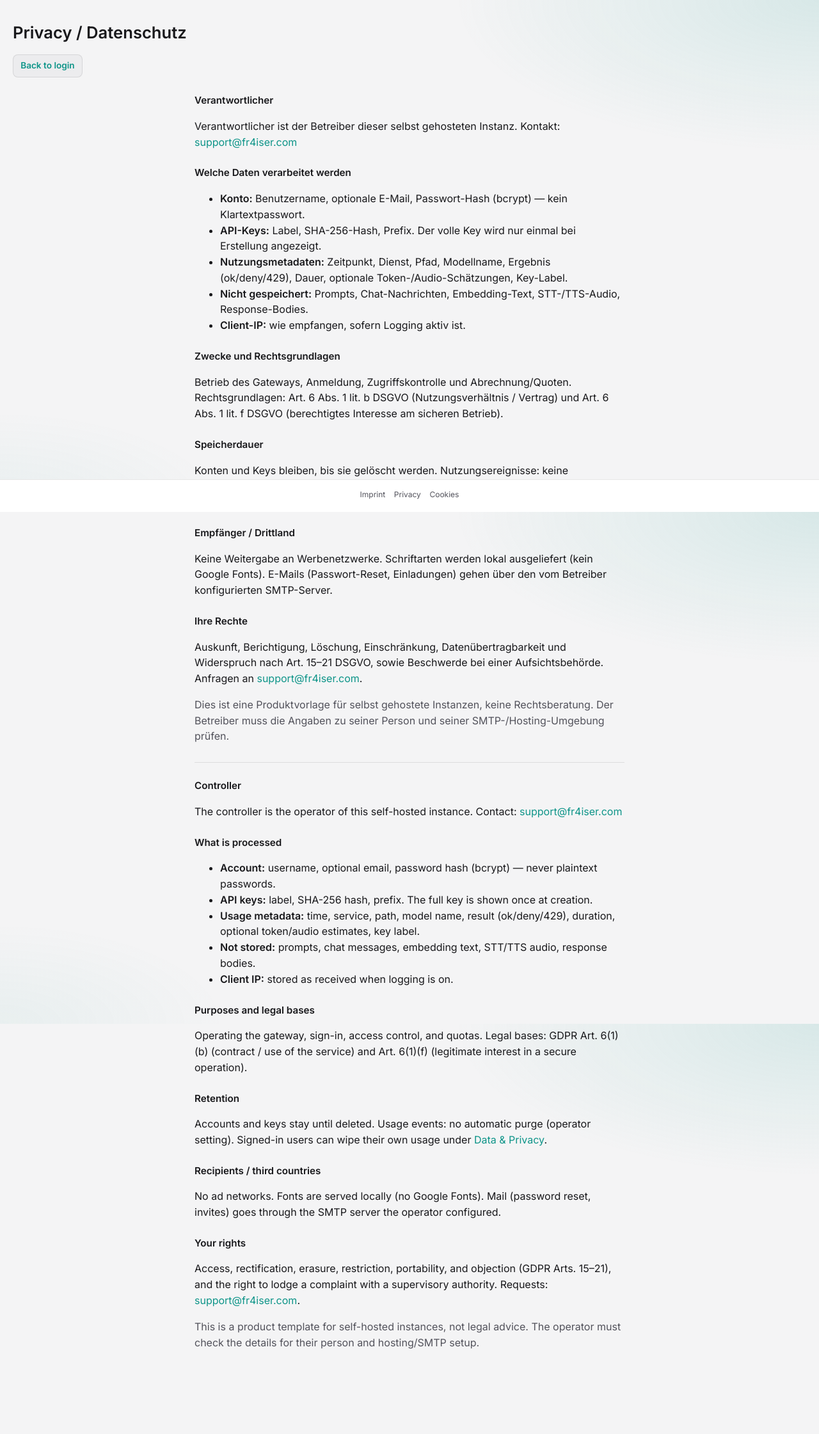
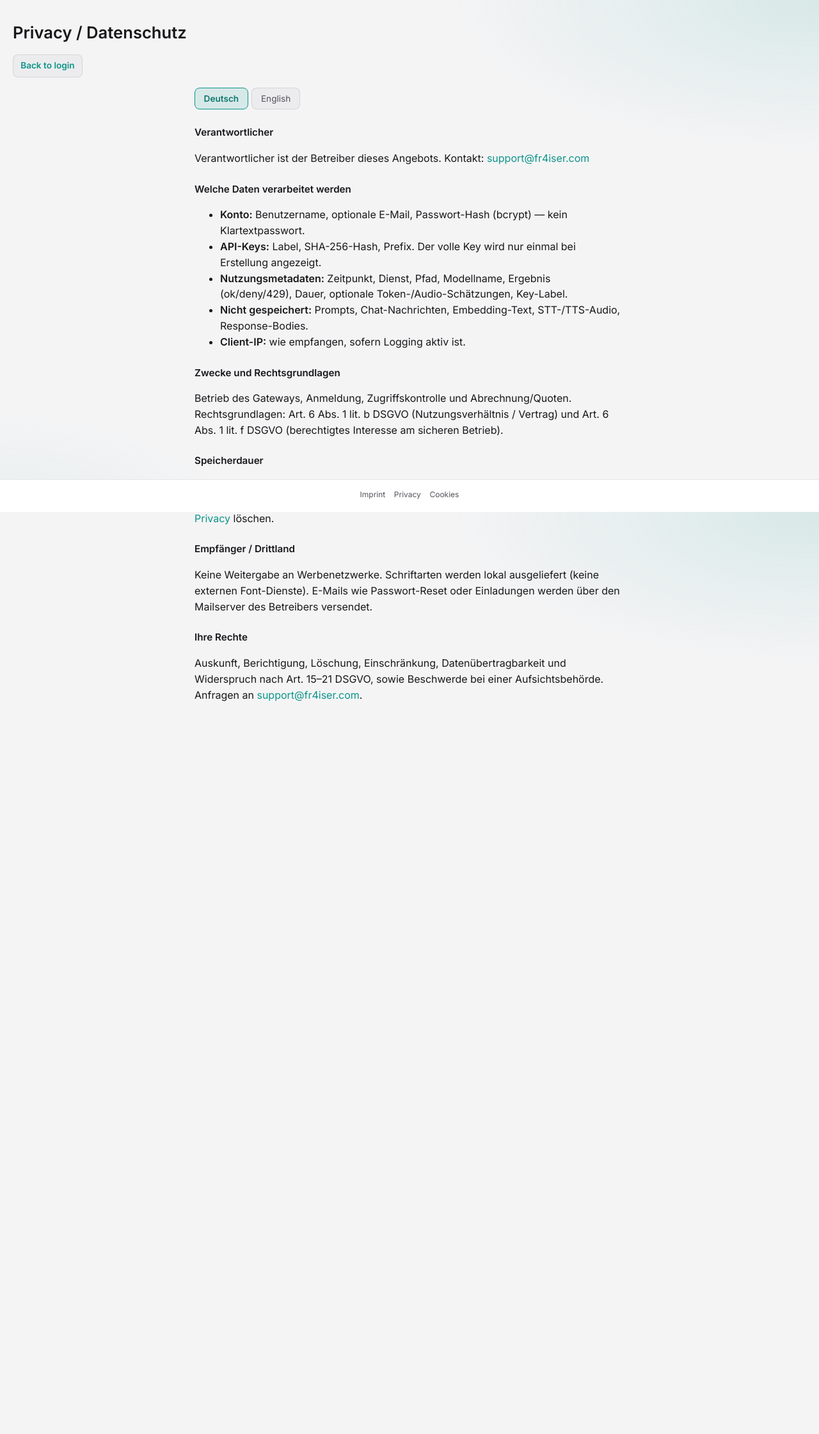
Before and after one commit to fr4iser90/LocalAI-GateWay, a FastAPI app: template app/admin/templates/legal_privacy.html in a window 1280 px wide. Shown: the whole page at 64% size. After the commit the page ends 1096 px from the top, so only its background shows below. Run offline with FastAPI, Linux system fonts and the light colour scheme; the template is opened without the code that fills it, so the values that code supplies are empty; parts of the project's set-up code (start-up, migrations or seed data) failed here and were passed over.

Commit message:
Implement language tabs for legal documents to enhance accessibility
- Added language selection tabs for legal documents (cookies, imprint, privacy) to allow users to switch between German and English.
- Updated styles in `style.css` to support the new tabbed interface and improve visual consistency.
- Refactored legal templates to incorporate language panels, ensuring content is displayed based on the selected language.

```diff
--- a/app/admin/static/style.css
+++ b/app/admin/static/style.css
@@ -1507,6 +1507,58 @@
   padding: 0.85rem 1rem 1.15rem;
   background: var(--bg-elev);
   border-top: 1px solid var(--border);
+}
+/* Language tabs on legal pages — pure CSS, no JS needed */
+.legal-lang-tabs {
+  display: flex;
+  gap: 0.35rem;
+  margin-bottom: 1.15rem;
+}
+.legal-doc > input[type="radio"] {
+  display: none;
+}
+.legal-lang-tabs label {
+  display: inline-flex;
+  align-items: center;
+  padding: 0.35rem 0.85rem;
+  border-radius: var(--radius-sm);
+  border: 1px solid var(--border);
+  background: var(--bg-soft);
+  color: var(--muted);
+  font-size: 0.85rem;
+  cursor: pointer;
+  user-select: none;
+  transition: border-color 0.1s, background 0.1s, color 0.1s;
+}
+.legal-lang-tabs label:hover {
+  border-color: var(--border-strong);
+  color: var(--text);
+}
+
+/* panels */
+#legal-lang-de-imprint:checked ~ .legal-lang-panels .legal-lang-panel--de,
+#legal-lang-de-privacy:checked  ~ .legal-lang-panels .legal-lang-panel--de,
+#legal-lang-de-cookies:checked  ~ .legal-lang-panels .legal-lang-panel--de,
+#legal-lang-en-imprint:checked ~ .legal-lang-panels .legal-lang-panel--en,
+#legal-lang-en-privacy:checked  ~ .legal-lang-panels .legal-lang-panel--en,
+#legal-lang-en-cookies:checked  ~ .legal-lang-panels .legal-lang-panel--en {
+  display: block;
+}
+/* active tab highlight */
+#legal-lang-de-imprint:checked ~ .legal-lang-tabs label[for="legal-lang-de-imprint"],
+#legal-lang-de-privacy:checked  ~ .legal-lang-tabs label[for="legal-lang-de-privacy"],
+#legal-lang-de-cookies:checked  ~ .legal-lang-tabs label[for="legal-lang-de-cookies"],
+#legal-lang-en-imprint:checked ~ .legal-lang-tabs label[for="legal-lang-en-imprint"],
+#legal-lang-en-privacy:checked  ~ .legal-lang-tabs label[for="legal-lang-en-privacy"],
+#legal-lang-en-cookies:checked  ~ .legal-lang-tabs label[for="legal-lang-en-cookies"] {
+  border-color: var(--accent);
+  background: var(--accent-soft);
+  color: var(--nav-active);
+  font-weight: 560;
+}
+.legal-lang-panel--de,
+.legal-lang-panel--en {
+  display: none;
 }
 .legal-doc {
   max-width: 42rem;
--- a/app/admin/templates/_legal_privacy_body.html
+++ b/app/admin/templates/_legal_privacy_body.html
@@ -1,4 +1,13 @@
 <div class="legal-doc">
+  <input type="radio" id="legal-lang-de-privacy" name="legal-lang-privacy" checked>
+  <input type="radio" id="legal-lang-en-privacy" name="legal-lang-privacy">
+  <div class="legal-lang-tabs">
+    <label for="legal-lang-de-privacy">Deutsch</label>
+    <label for="legal-lang-en-privacy">English</label>
+  </div>
+  <div class="legal-lang-panels">
+
+    <div class="legal-lang-panel--de">
       <h2>Verantwortlicher</h2>
       {% if operator.complete %}
       <p>
@@ -8,7 +17,7 @@
       </p>
       {% else %}
       <p>
-    Verantwortlicher ist der Betreiber dieser selbst gehosteten Instanz.
+        Verantwortlicher ist der Betreiber dieses Angebots.
         Kontakt: <a href="mailto:{{ operator.email }}">{{ operator.email }}</a>
       </p>
       {% endif %}
@@ -36,7 +45,7 @@
         {% if auth is defined and auth and auth.retention_days %}
         automatische Löschung nach {{ auth.retention_days }} Tagen.
         {% else %}
-    keine automatische Löschung (Betreiber-Einstellung).
+        keine automatische Löschung.
         {% endif %}
         Eingeloggte Nutzer können eigene Usage-Daten unter
         <a href="/privacy">Data &amp; Privacy</a> löschen.
@@ -45,8 +54,8 @@
       <h2>Empfänger / Drittland</h2>
       <p>
         Keine Weitergabe an Werbenetzwerke. Schriftarten werden lokal ausgeliefert
-    (kein Google Fonts). E-Mails (Passwort-Reset, Einladungen) gehen über den
-    vom Betreiber konfigurierten SMTP-Server.
+        (keine externen Font-Dienste). E-Mails wie Passwort-Reset oder Einladungen
+        werden über den Mailserver des Betreibers versendet.
       </p>
 
       <h2>Ihre Rechte</h2>
@@ -55,29 +64,25 @@
         nach Art. 15–21 DSGVO, sowie Beschwerde bei einer Aufsichtsbehörde.
         Anfragen an <a href="mailto:{{ operator.email }}">{{ operator.email }}</a>.
       </p>
+    </div>
 
-  <p class="muted">
-    Dies ist eine Produktvorlage für selbst gehostete Instanzen, keine Rechtsberatung.
-    Der Betreiber muss die Angaben zu seiner Person und seiner SMTP-/Hosting-Umgebung prüfen.
-  </p>
-
-  <hr class="legal-split" lang="en">
-  <h2 lang="en">Controller</h2>
+    <div class="legal-lang-panel--en">
+      <h2>Controller</h2>
       {% if operator.complete %}
-  <p lang="en">
+      <p>
         {{ operator.name }}<br>
         <span class="legal-address">{{ operator.address }}</span><br>
         <a href="mailto:{{ operator.email }}">{{ operator.email }}</a>
       </p>
       {% else %}
-  <p lang="en">
-    The controller is the operator of this self-hosted instance.
+      <p>
+        The controller is the operator of this service.
         Contact: <a href="mailto:{{ operator.email }}">{{ operator.email }}</a>
       </p>
       {% endif %}
 
-  <h2 lang="en">What is processed</h2>
-  <ul lang="en">
+      <h2>What is processed</h2>
+      <ul>
         <li><strong>Account:</strong> username, optional email, password hash (bcrypt) — never plaintext passwords.</li>
         <li><strong>API keys:</strong> label, SHA-256 hash, prefix. The full key is shown once at creation.</li>
         <li><strong>Usage metadata:</strong> time, service, path, model name, result (ok/deny/429), duration, optional token/audio estimates, key label.</li>
@@ -85,41 +90,39 @@
         <li><strong>Client IP:</strong> {% if auth is defined and auth and auth.anonymize_client_ip %}anonymized (last octet / IPv6 truncated){% else %}stored as received when logging is on{% endif %}.</li>
       </ul>
 
-  <h2 lang="en">Purposes and legal bases</h2>
-  <p lang="en">
+      <h2>Purposes and legal bases</h2>
+      <p>
         Operating the gateway, sign-in, access control, and quotas.
         Legal bases: GDPR Art. 6(1)(b) (contract / use of the service) and Art. 6(1)(f)
         (legitimate interest in a secure operation).
       </p>
 
-  <h2 lang="en">Retention</h2>
-  <p lang="en">
+      <h2>Retention</h2>
+      <p>
         Accounts and keys stay until deleted.
         Usage events:
         {% if auth is defined and auth and auth.retention_days %}
         purged automatically after {{ auth.retention_days }} days.
         {% else %}
-    no automatic purge (operator setting).
+        no automatic purge.
         {% endif %}
         Signed-in users can wipe their own usage under
         <a href="/privacy">Data &amp; Privacy</a>.
       </p>
 
-  <h2 lang="en">Recipients / third countries</h2>
-  <p lang="en">
-    No ad networks. Fonts are served locally (no Google Fonts).
-    Mail (password reset, invites) goes through the SMTP server the operator configured.
+      <h2>Recipients / third countries</h2>
+      <p>
+        No ad networks. Fonts are served locally without external font services.
+        Mail such as password resets or invites is sent through the operator's mail server.
       </p>
 
-  <h2 lang="en">Your rights</h2>
-  <p lang="en">
+      <h2>Your rights</h2>
+      <p>
         Access, rectification, erasure, restriction, portability, and objection
         (GDPR Arts. 15–21), and the right to lodge a complaint with a supervisory authority.
         Requests: <a href="mailto:{{ operator.email }}">{{ operator.email }}</a>.
       </p>
+    </div>
 
-  <p class="muted" lang="en">
-    This is a product template for self-hosted instances, not legal advice.
-    The operator must check the details for their person and hosting/SMTP setup.
-  </p>
   </div>
+</div>
--- a/app/admin/templates/services.html
+++ b/app/admin/templates/services.html
@@ -84,7 +84,7 @@
 <div class="panel setup-hint">
   <h2>Add your first backend</h2>
   <p class="muted mb-1">
-    Nothing is seeded from <span class="mono">.env</span> — that’s fine.
+    No default backends are pre-filled — that's fine.
     Add each upstream here (name + kind + <span class="mono">host:port</span>), then continue on the Dashboard checklist.
   </p>
   <p class="muted m-0 text-sm">
```
Also changed, not shown: app/admin/templates/_legal_cookies_body.html (+23 -10 lines), app/admin/templates/_legal_imprint_body.html (+24 -13 lines), app/admin/templates/_settings_system.html (+7 -7 lines). Lines whose indentation alone changed are shown as unchanged.
